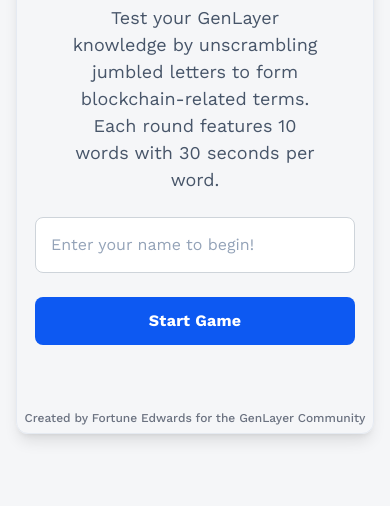
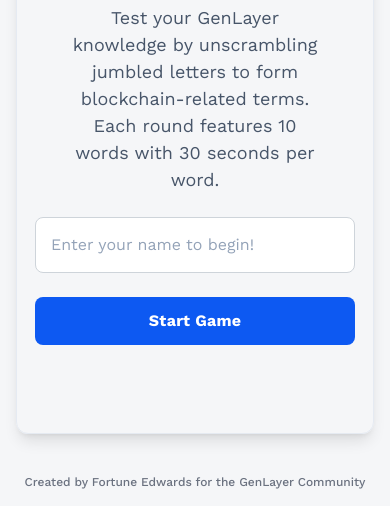
Before and after one commit to fortunedwards/genlayer-unscramble-game, a website: page index.html in a window 390 px wide. Shown: the part 338-844 px from the top of the page. Drawn offline with nearby package versions, Linux system fonts and the light colour scheme.

Commit message:
Make footer responsive on all devices

```diff
--- a/index.html
+++ b/index.html
@@ -85,8 +85,8 @@
             </div>
 
             <!-- Footer for login screen only -->
-            <div class="absolute bottom-20 left-0 right-0 text-center">
-                <p class="text-gray-500 text-xs sm:text-sm font-medium">Created by Fortune Edwards for the GenLayer Community</p>
+            <div class="absolute bottom-4 sm:bottom-8 md:bottom-20 left-0 right-0 text-center px-4">
+                <p class="text-gray-500 text-xs sm:text-sm md:text-base font-medium">Created by Fortune Edwards for the GenLayer Community</p>
             </div>
         </div>
         </div>
```
